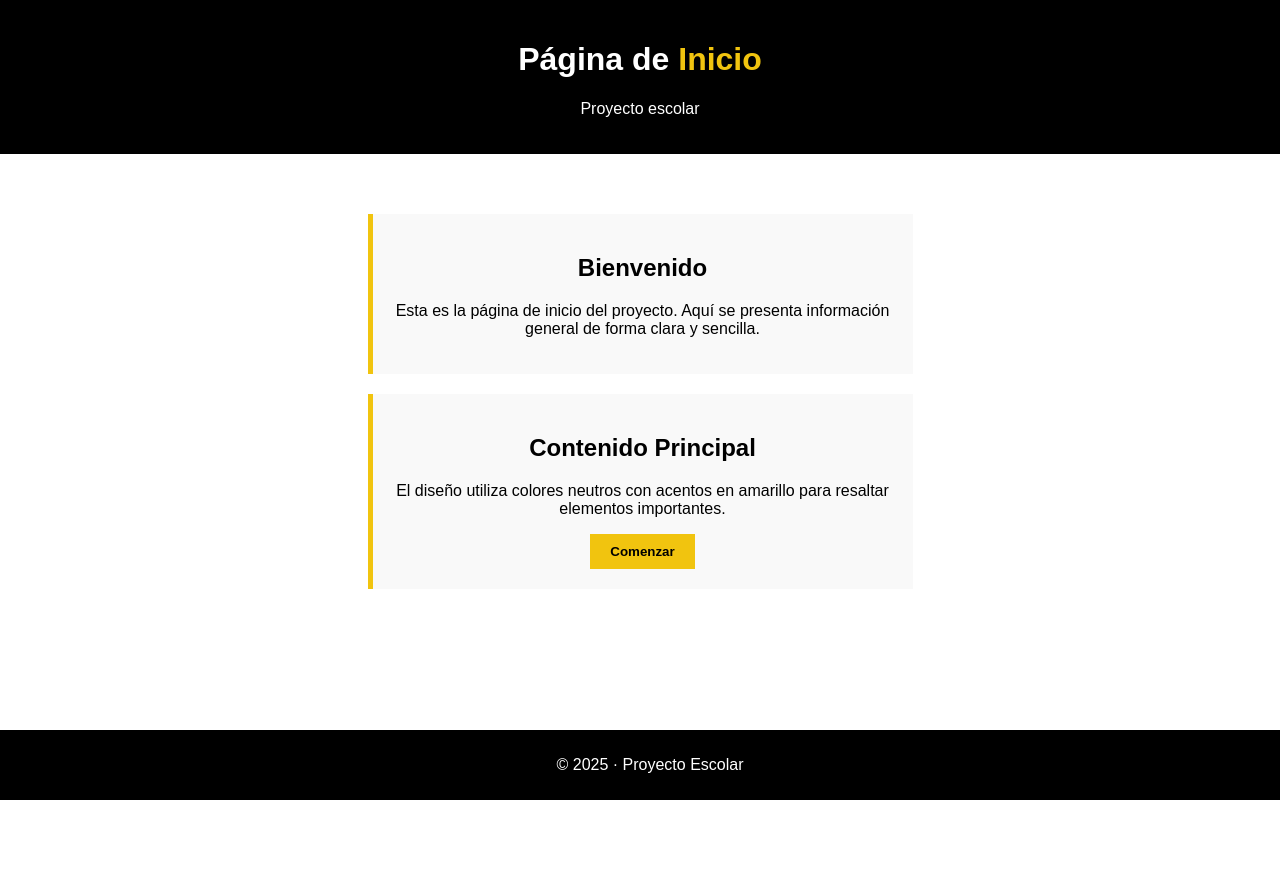
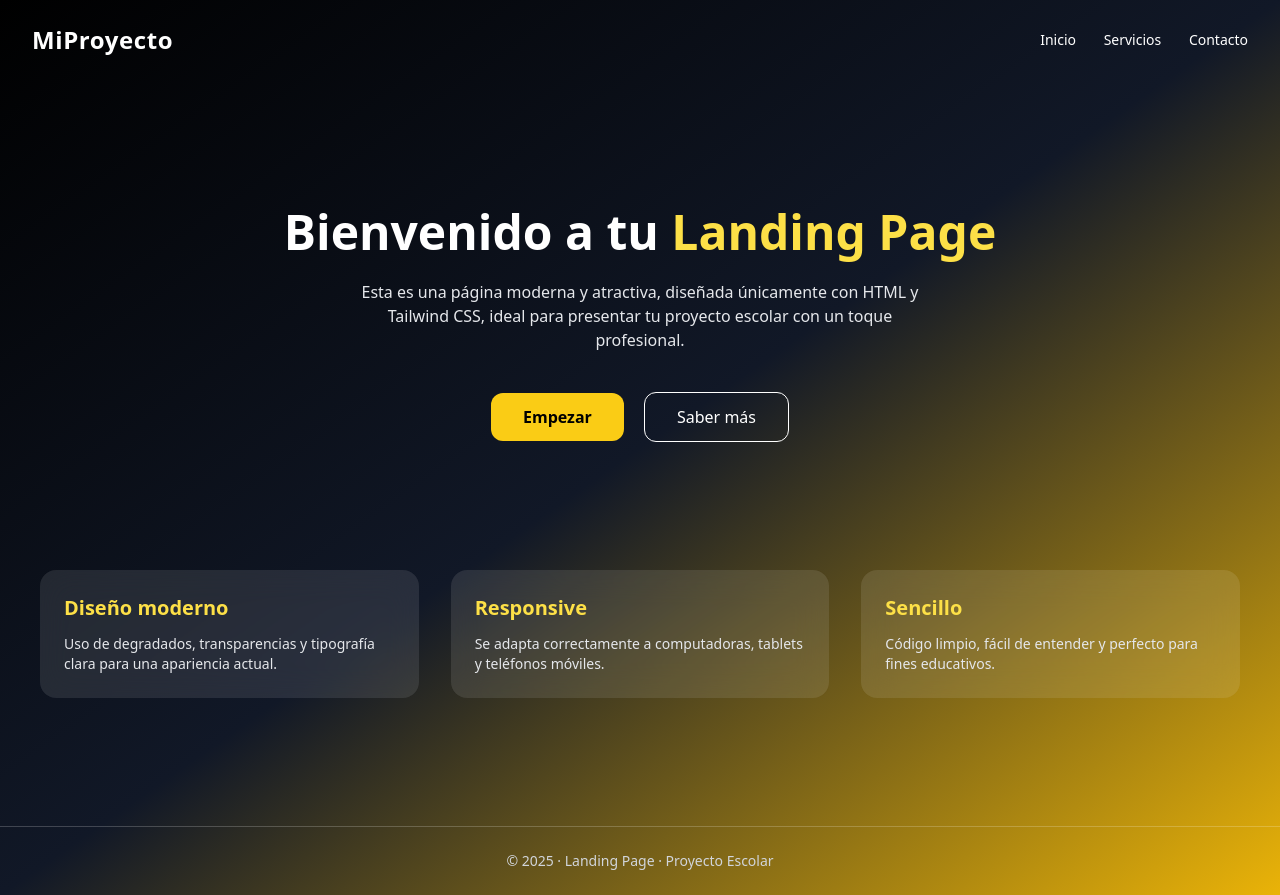
Before and after one commit to SebasBB1727/Mi-web-app, a Flask app: page / in a window 1280 px wide. Before the commit the page ends 800 px from the top, so only its background shows below. Run offline with Flask 3, Linux system fonts and the light colour scheme; some libraries are stand-ins or nearby versions.

Commit message:
Actualizacion de la pagina Index

```diff
--- a/templates/index.html
+++ b/templates/index.html
@@ -1,93 +1,72 @@
 <!DOCTYPE html>
 <html lang="es">
 <head>
-    <meta charset="UTF-8">
-    <title>Página de Inicio</title>
-    <style>
-        body {
-            margin: 0;
-            font-family: Arial, Helvetica, sans-serif;
-            background-color: #ffffff; /* Blanco */
-            color: #000000; /* Negro */
-        }
+  <meta charset="UTF-8" />
+  <meta name="viewport" content="width=device-width, initial-scale=1.0" />
+  <title>Landing Page</title>
+  <!-- Tailwind CDN -->
+  <script src="https://cdn.tailwindcss.com"></script>
+</head>
+<body class="min-h-screen bg-gradient-to-br from-black via-gray-900 to-yellow-500 text-white">
 
-        header {
-            background-color: #000000; /* Negro */
-            color: #ffffff; /* Blanco */
-            padding: 20px;
-            text-align: center;
-        }
+  <!-- Header -->
+  <header class="flex justify-between items-center px-8 py-6">
+    <h1 class="text-2xl font-bold tracking-wide">MiProyecto</h1>
+    <nav class="space-x-6 text-sm">
+      <a href="#" class="hover:text-yellow-300">Inicio</a>
+      <a href="#" class="hover:text-yellow-300">Servicios</a>
+      <a href="#" class="hover:text-yellow-300">Contacto</a>
+    </nav>
+  </header>
 
-        header span {
-            color: #f1c40f; /* Amarillo */
-        }
+  <!-- Hero Section -->
+  <section class="flex flex-col items-center justify-center text-center px-6 py-32">
+    <h2 class="text-5xl font-extrabold mb-6">
+      Bienvenido a tu
+      <span class="text-yellow-300">Landing Page</span>
+    </h2>
+    <p class="max-w-xl text-gray-200 mb-10">
+      Esta es una página moderna y atractiva, diseñada únicamente con HTML y Tailwind CSS,
+      ideal para presentar tu proyecto escolar con un toque profesional.
+    </p>
+    <div class="space-x-4">
+      <button class="px-8 py-3 bg-yellow-400 text-black font-semibold rounded-xl hover:bg-yellow-300 transition">
+        Empezar
+      </button>
+      <button class="px-8 py-3 border border-white rounded-xl hover:bg-white hover:text-black transition">
+        Saber más
+      </button>
+    </div>
+  </section>
 
-        main {
-            padding: 40px;
-            text-align: center;
-        }
+  <!-- Features Section -->
+  <section class="grid grid-cols-1 md:grid-cols-3 gap-8 px-10 pb-32">
+    <div class="bg-white/10 backdrop-blur-lg rounded-2xl p-6">
+      <h3 class="text-xl font-semibold mb-3 text-yellow-300">Diseño moderno</h3>
+      <p class="text-sm text-gray-200">
+        Uso de degradados, transparencias y tipografía clara para una apariencia actual.
+      </p>
+    </div>
 
-        .card {
-            background-color: #f9f9f9;
-            border-left: 5px solid #f1c40f; /* Amarillo */
-            padding: 20px;
-            margin: 20px auto;
-            max-width: 500px;
-        }
+    <div class="bg-white/10 backdrop-blur-lg rounded-2xl p-6">
+      <h3 class="text-xl font-semibold mb-3 text-yellow-300">Responsive</h3>
+      <p class="text-sm text-gray-200">
+        Se adapta correctamente a computadoras, tablets y teléfonos móviles.
+      </p>
+    </div>
 
-        footer {
-            background-color: #000000; /* Negro */
-            color: #ffffff; /* Blanco */
-            text-align: center;
-            padding: 10px;
-            position: fixed;
-            bottom: 0;
-            width: 100%;
-        }
+    <div class="bg-white/10 backdrop-blur-lg rounded-2xl p-6">
+      <h3 class="text-xl font-semibold mb-3 text-yellow-300">Sencillo</h3>
+      <p class="text-sm text-gray-200">
+        Código limpio, fácil de entender y perfecto para fines educativos.
+      </p>
+    </div>
+  </section>
 
-        button {
-            background-color: #f1c40f; /* Amarillo */
-            color: #000000; /* Negro */
-            border: none;
-            padding: 10px 20px;
-            cursor: pointer;
-            font-weight: bold;
-        }
-
-        button:hover {
-            background-color: #d4ac0d;
-        }
-    </style>
-</head>
-<body>
-
-    <header>
-        <h1>Página de <span>Inicio</span></h1>
-        <p>Proyecto escolar</p>
-    </header>
-
-    <main>
-        <div class="card">
-            <h2>Bienvenido</h2>
-            <p>
-                Esta es la página de inicio del proyecto.
-                Aquí se presenta información general de forma clara y sencilla.
-            </p>
-        </div>
-
-        <div class="card">
-            <h2>Contenido Principal</h2>
-            <p>
-                El diseño utiliza colores neutros con acentos en amarillo
-                para resaltar elementos importantes.
-            </p>
-            <button>Comenzar</button>
-        </div>
-    </main>
-
-    <footer>
-        <p>© 2025 · Proyecto Escolar</p>
-    </footer>
+  <!-- Footer -->
+  <footer class="text-center py-6 text-sm text-gray-300 border-t border-white/20">
+    © 2025 · Landing Page · Proyecto Escolar
+  </footer>
 
 </body>
 </html>
```
